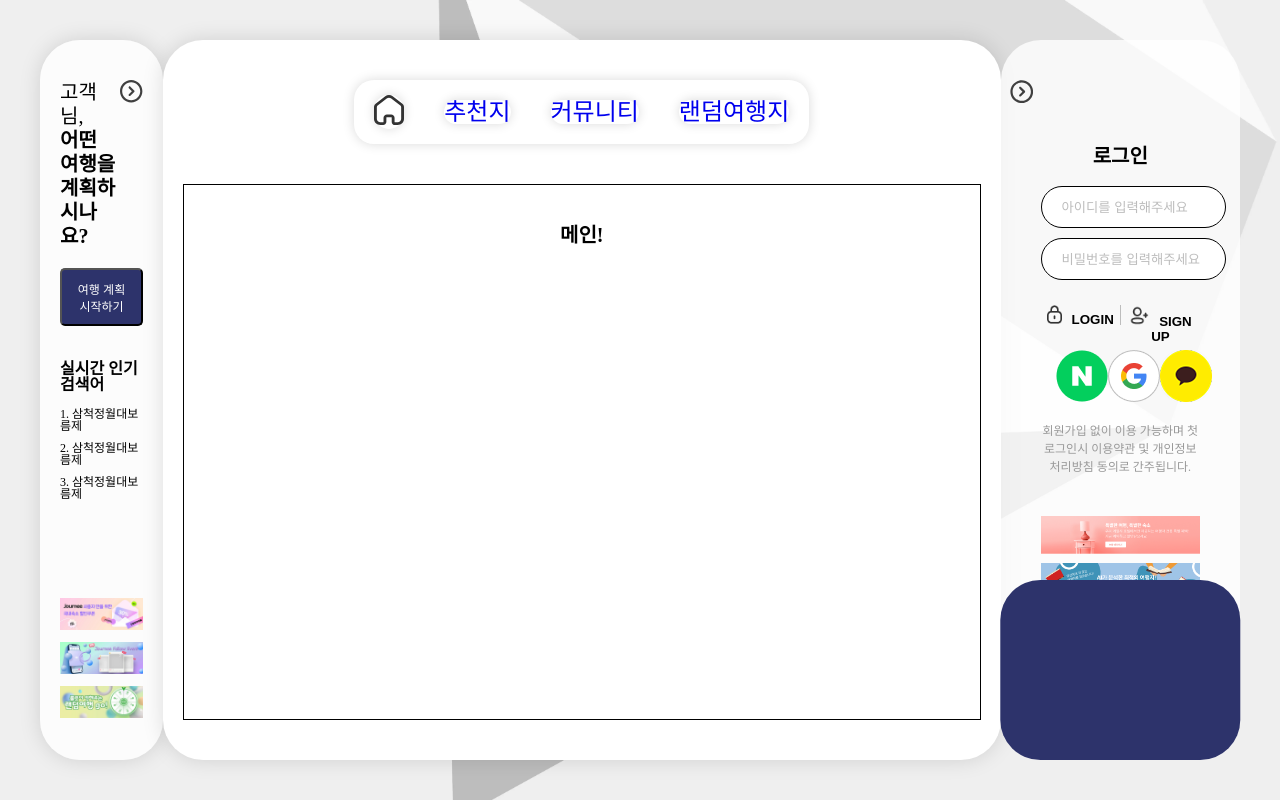
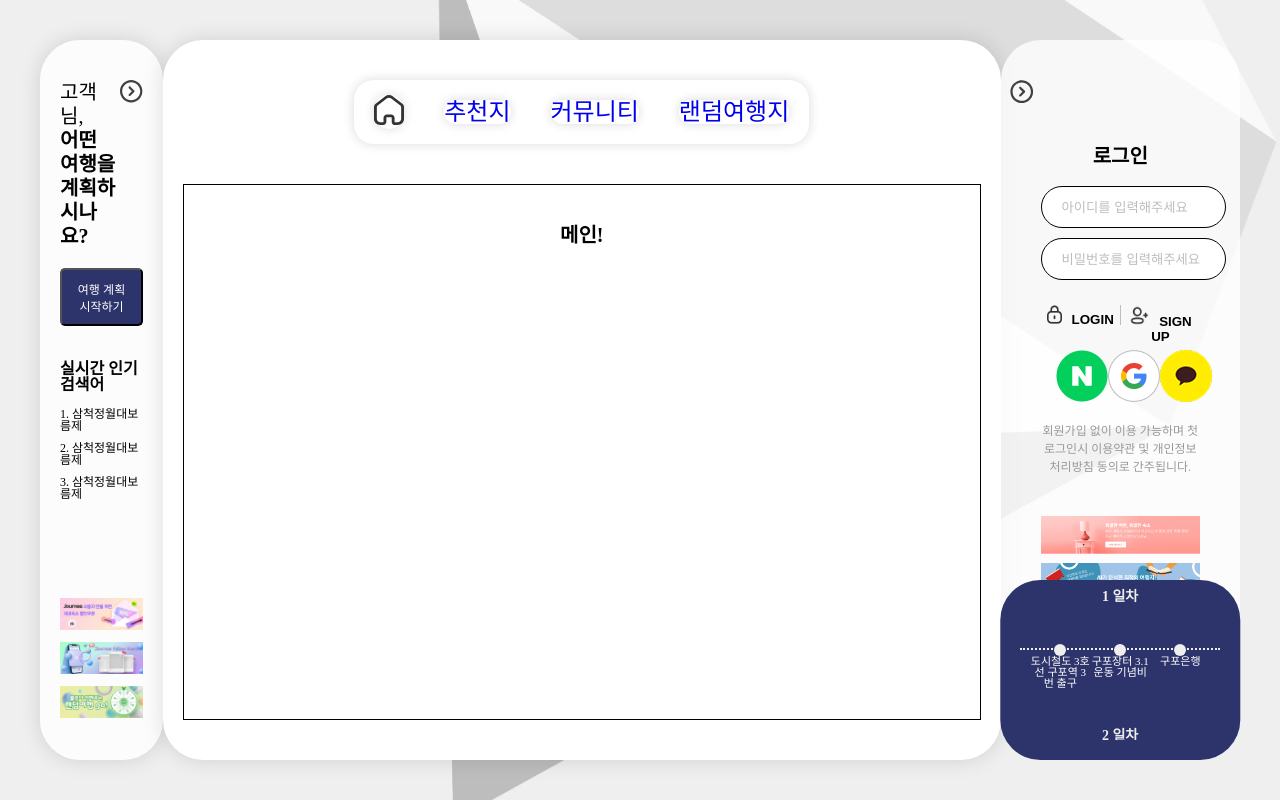
Before and after one commit to ShiftLeftt/travelProduct, a React (Create React App) app in the folder travel/: page /home in a window 1280 px wide. Both pictures are taken after a click on the button 1210 px from the left and 93 px from the top of the page. Built offline with nearby package versions, Linux system fonts and the light colour scheme.

Commit message:
travelscroll 그 파란거

```diff
--- /dev/null
+++ b/travel/src/components/TravelSchedule/TravelScroll.js
@@ -0,0 +1,50 @@
+import React from "react";
+import styles from "./TravelScroll.module.css";
+
+// DB 연동을 위한 선작업
+// travelSchedule은 DB에서 가져온 데이터로 가정, props 전달 함 !
+const TravelScroll = ({travelSchedules}) =>{
+    return(
+        <div className={styles.TravelScroll}>
+            {/*index도 같이 받아서 db의 index에 맞춤*/}
+            {travelSchedules.map((day, idx)=>(
+                <div key={idx} className={styles.daySection}>
+                    {/* index는 0부터 시작함 */}
+                    <h3>{idx + 1} 일차 </h3>
+                    <div className={styles.horizontalTimeline}>
+                        {day.places.map((place, placeIndex) => (
+                            <div key={placeIndex} className={styles.point}>
+                                <div className={styles.dot}></div>
+                                <div className={styles.placeName}>{place}</div>
+                            </div>
+                        ))}
+                    </div>
+                </div>
+            ))}
+</div>
+    );
+}
+export default TravelScroll;
+
+// 스케줄이 이런 식으로 받아와졌을 때
+// const schedules = [
+//         day: 1,
+//         places: [
+//             "도시철도 3호선 구포역 3번 출구",
+//             "구포장터 3.1운동 기념비",
+//             "구포은행",
+//         ],
+//     },
+//     {
+//         day: 2,
+//         places: [
+//             "구포만세거리",
+//             "구포시장",
+//            "구포해수욕장",
+//         ],
+//     },
+//     {
+//         day: 3,
+//         places: ["도시철도 2호선 덕천역 1번 출구"],
+//     },
+// ];
--- /dev/null
+++ b/travel/src/components/TravelSchedule/TravelScroll.module.css
@@ -0,0 +1,84 @@
+.TravelScroll {
+    height: 16rem;
+    overflow-y: auto;
+    padding: 1rem 2rem;
+    border-radius: 1.5rem;
+
+}
+.TravelScroll::-webkit-scrollbar {
+    width: 0.4rem;
+}
+
+.daySection {
+    margin-bottom: 2rem;
+}
+
+.daySection h3 {
+    font-size: 1.4rem;
+    margin-bottom: 1rem;
+    color: var(--sliver-gray);
+    font-weight: bold;
+}
+
+.daySection ul {
+    list-style: none;
+    padding-left: 0;
+}
+
+.daySection li {
+    font-size: 1.2rem;
+    line-height: 1.8rem;
+    padding-left: 1rem;
+    position: relative;
+    margin-bottom: 0.5rem;
+    color: var(--black);
+}
+
+.daySection li::before {
+    content: '•';
+    position: absolute;
+    left: 0;
+    color: var(--main-color);
+}
+
+.horizontalTimeline {
+    position: relative;
+    display: flex;
+    justify-content: space-between;
+    align-items: flex-start;
+    padding: 3rem 1rem 2rem;
+    margin-bottom: 2rem;
+}
+
+.horizontalTimeline::before {
+    content: "";
+    position: absolute;
+    top: 3.2rem;
+    left: 0;
+    width: 100%;
+    height: 2px;
+    background: var(--main-color);
+    border-bottom: 2px dotted var(--sliver-gray);
+    z-index: 0;
+}
+
+.point {
+    display: flex;
+    flex-direction: column;
+    align-items: center;
+}
+
+.dot {
+        width: 1.2rem;
+        height: 1.2rem;
+        background-color: var(--sliver-gray);
+        border-radius: 50%;
+        position: relative;
+        z-index: 1;
+}
+
+.placeName {
+    font-size: 1.1rem;
+    text-align: center;
+    width: 6rem;
+}
--- a/travel/src/pages/main/UserLogin.js
+++ b/travel/src/pages/main/UserLogin.js
@@ -6,11 +6,37 @@ import NaverLogin from "../../components/AuthProvider/NaverLogin";
 import "../../styles/common.css"; // 상대 경로로 수정
 import "../../styles/reset.css";
 import SignupModal from "../../components/modal/signupModal";
+import TravelScroll from "../../components/TravelSchedule/TravelScroll";
 
 function UserLogin() {
   const [isExpanded, setIsExpanded] = useState(false);
   const [isVisible, setIsVisible] = useState(true);
   const [show, setShow] = useState(false);
+
+  // 예제 데이터
+  // 스케줄이 이런 식으로 받아와졌을 때
+const schedules = [
+    {
+        day: 1,
+        places: [
+            "도시철도 3호선 구포역 3번 출구",
+            "구포장터 3.1운동 기념비",
+            "구포은행",
+        ],
+    },
+    {
+        day: 2,
+        places: [
+            "구포만세거리",
+            "구포시장",
+           "구포해수욕장",
+        ],
+    },
+    {
+        day: 3,
+        places: ["도시철도 2호선 덕천역 1번 출구"],
+    },
+];
 
 
 
@@ -73,6 +99,8 @@ function UserLogin() {
             <img src="/img/loginAd02.png" alt="광고" />
           </div>
           <div className={style.loginPlane}>
+            <TravelScroll travelSchedules={schedules}/>
+
             <div className={style.loginPlaneTouch}></div>
           </div>
         </div>
```
